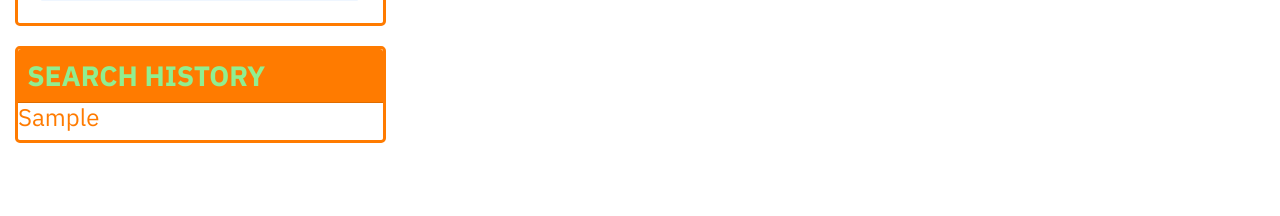
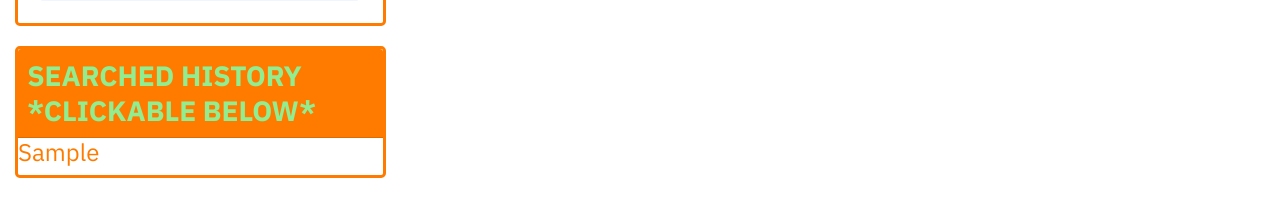
Before and after one commit to Franko88Bit/FrankO-Weather-API-Dashboard, a plain HTML site: page index.html in a window 1280 px wide. Both pictures are taken after typing "Sample" into the empty fields and a click on the button "Search". Shown: the part 294-510 px from the top of the page. Drawn offline with nearby package versions, Linux system fonts and the light colour scheme; no server answers.

Commit message:
had to reformat empty user input

```diff
--- a/assets/css/style.css
+++ b/assets/css/style.css
@@ -1,7 +1,7 @@
 :root {
   --primary: lightgreen;
   --secondary: orange;
-  --tertiary: #fb7ec3;
+  --tertiary: red;
   --light-dark:rgb(42, 48, 42);
   --dark: rgb(255, 123, 0);
   --border-radius: 0.3rem;
--- a/index.html
+++ b/index.html
@@ -30,7 +30,7 @@
       </div>
 
       <div class="card history">
-        <h3 class="card-header text-uppercase">Search History</h3>
+        <h3 class="card-header text-uppercase">Searched History *Clickable below*</h3>
       </div>
     </div>
 
--- a/script.js
+++ b/script.js
@@ -3,6 +3,9 @@
 //function that collect user input and display in search history
 function add_result() {
   inputCity = document.getElementById("myInput").value;
+  if (inputCity == null || inputCity == "") {
+    alert("please input a city in the search bar");
+  }
   historyList = get_info();
   var searchCity = $("<div>");
   searchCity.attr('id', inputCity);
@@ -141,10 +144,10 @@ function get_info() {
 }
 
 //add info to local
-function add_info(n) {
+function add_info(cityName) {
   var addedList = get_info();
   if (historyList.includes(inputCity) === false) {
-    addedList.push(n);
+    addedList.push(cityName);
   }
   localStorage.setItem("city", JSON.stringify(addedList));
 }
@@ -154,12 +157,11 @@ function render_info() {
   var historyList = get_info();
   for (var i = 0; i < historyList.length; i++) {
     var inputCity = historyList[i];
-    var searchCity = $("<div>")
-    searchCity.attr('id', inputCity)
-    searchCity.text(inputCity)
-    searchCity.addClass("h4")
-
-    $(".history").append(searchCity)
+    var searchCity = $("<div>");
+    searchCity.attr('id', inputCity);
+    searchCity.text(inputCity);
+    searchCity.addClass("h4");
+    $(".history").append(searchCity);
   }
 }
 
```
